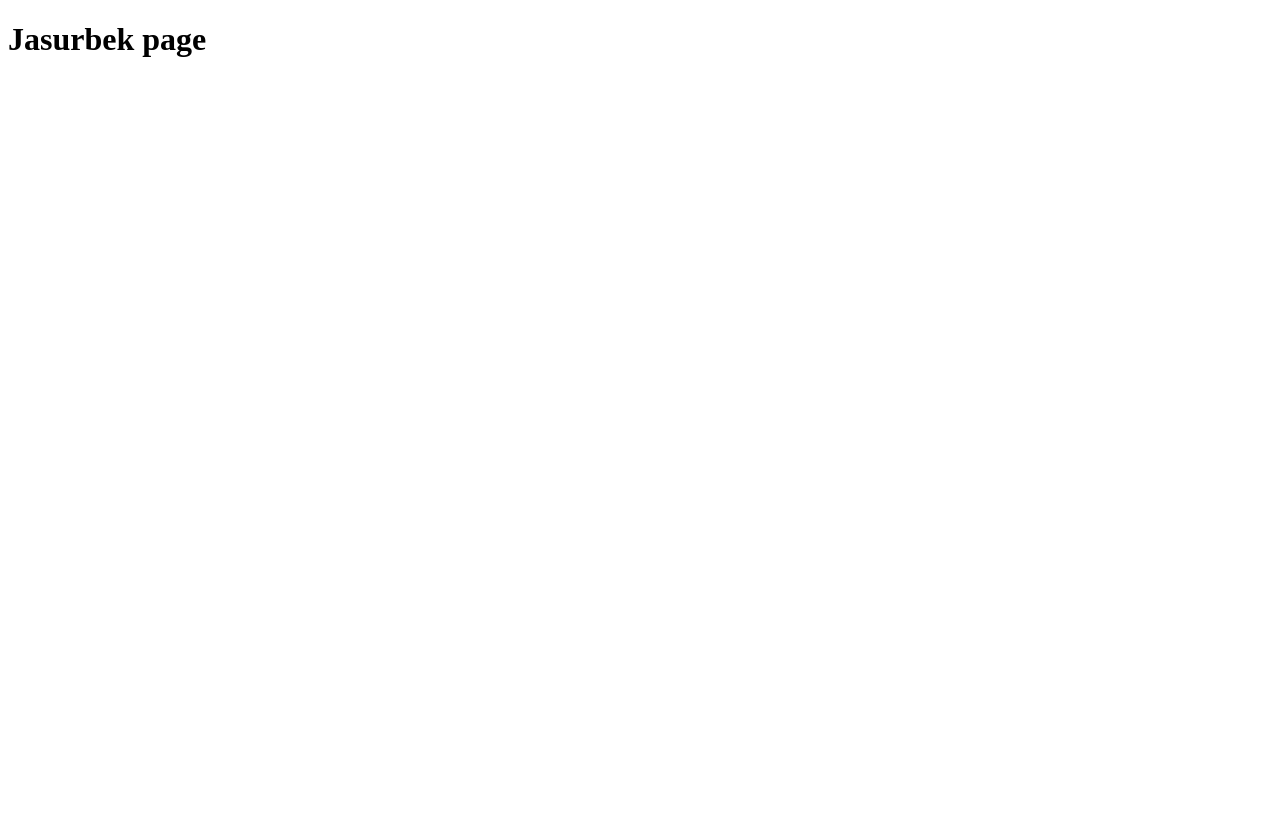
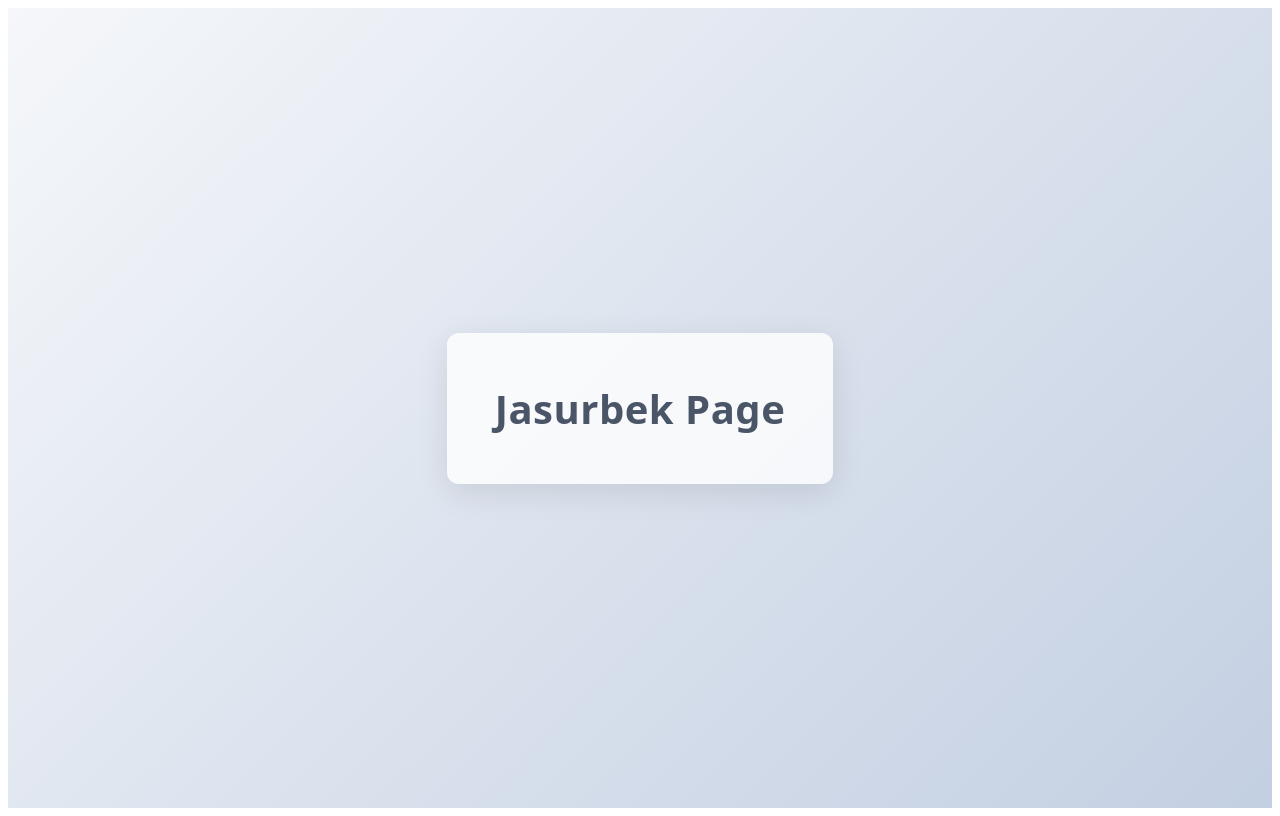
Before and after one commit to salakhbro/hackathon-training, a React (Vite) app: page /jasurbek in a window 1280 px wide. Built offline with nearby package versions, Linux system fonts and the light colour scheme.

Commit message:
men o'zimni qismimni o'zgartirdm

```diff
--- a/src/pages/Jasurbek/Jasurbek.jsx
+++ b/src/pages/Jasurbek/Jasurbek.jsx
@@ -2,8 +2,31 @@ import React from 'react'
 
 function Jasurbek() {
   return (
-    <div>
-        <h1>Jasurbek page</h1>
+    <div style={{
+      minHeight: '100vh',
+      background: 'linear-gradient(135deg, #f5f7fa 0%, #c3cfe2 100%)',
+      display: 'flex',
+      alignItems: 'center',
+      justifyContent: 'center',
+      fontFamily: 'system-ui, -apple-system, sans-serif'
+    }}>
+      <div style={{
+        padding: '3rem',
+        backgroundColor: 'rgba(255, 255, 255, 0.8)',
+        borderRadius: '12px',
+        boxShadow: '0 8px 32px rgba(0, 0, 0, 0.1)',
+        textAlign: 'center'
+      }}>
+        <h1 style={{
+          color: '#4a5568',
+          fontSize: '2.5rem',
+          margin: '0',
+          fontWeight: '600',
+          letterSpacing: '0.5px'
+        }}>
+          Jasurbek Page
+        </h1>
+      </div>
     </div>
   )
 }
```
